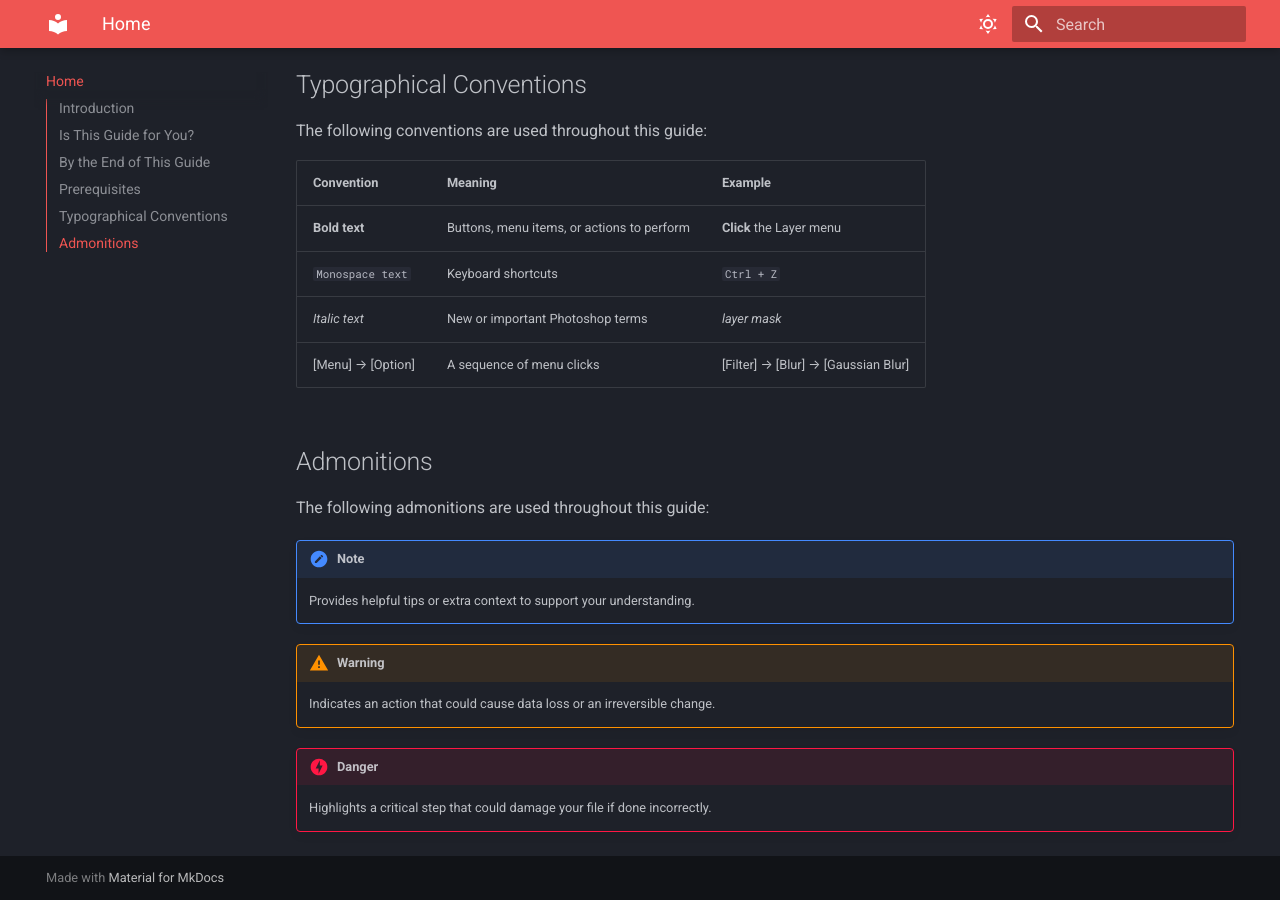
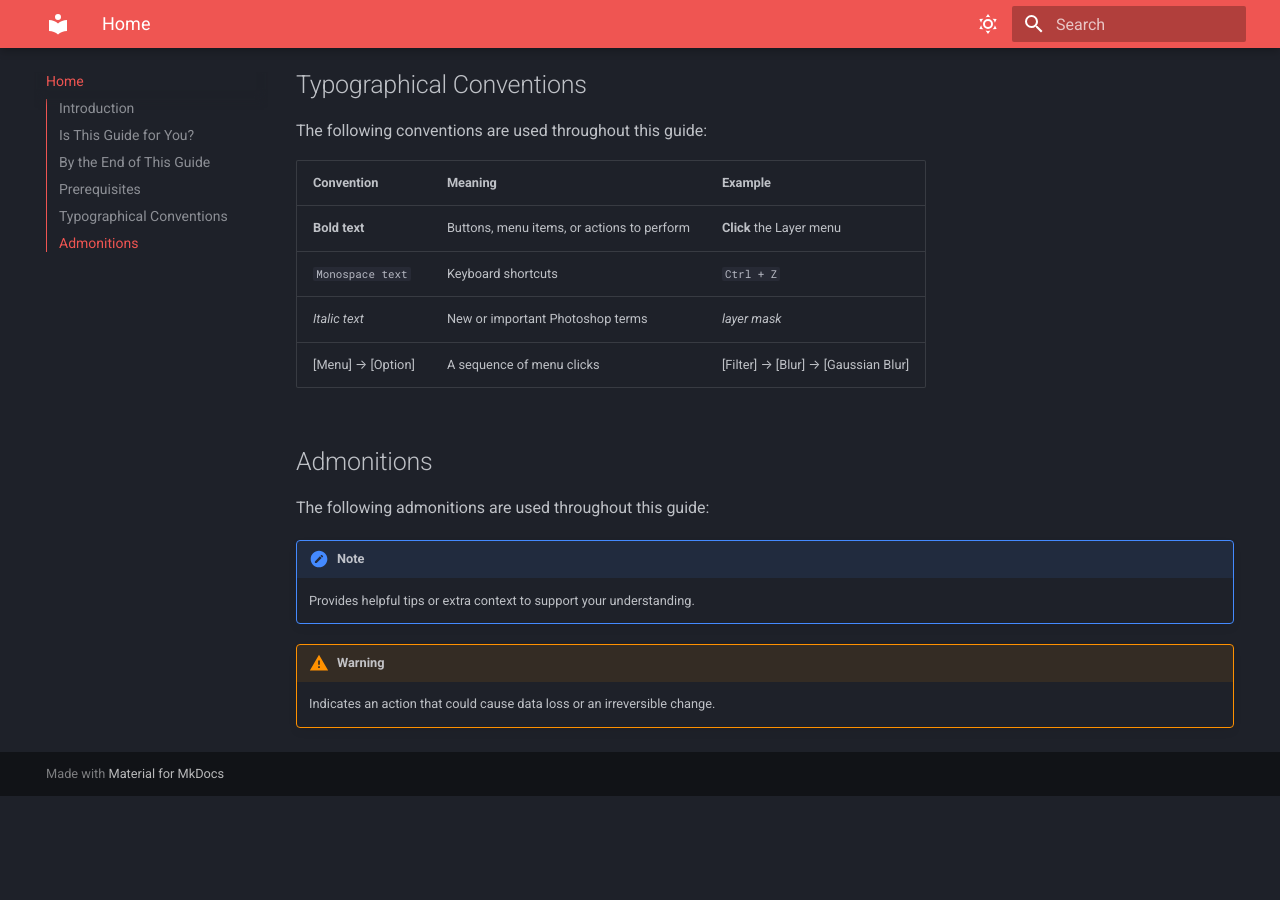
Before and after one commit to ShervinBabaei2007/mkdoc-UserDoc, an MkDocs documentation site: the page built from docs/index.md, in a window 1280 px wide and 900 px high, scrolled down 1065 px. Built offline with MkDocs 1.6.1 and Material for MkDocs 9.7.7, drawn with Linux system fonts in a browser that asks for light colours; after the commit the page ends 1861 px from its top, so only the background shows below that.

Commit message:
docs: remove danger admonition

```diff
--- a/docs/index.md
+++ b/docs/index.md
@@ -46,6 +46,3 @@ The following admonitions are used throughout this guide:
 
 !!! warning
     Indicates an action that could cause data loss or an irreversible change.
-
-!!! danger
-    Highlights a critical step that could damage your file if done incorrectly.
```
